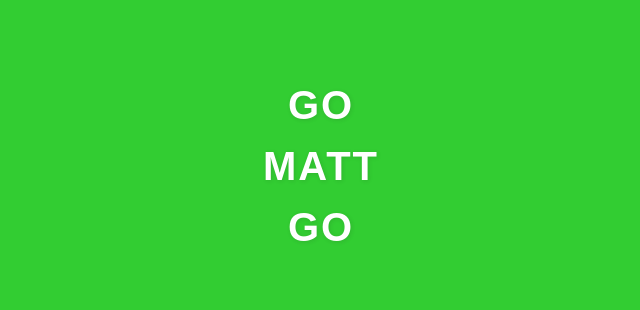
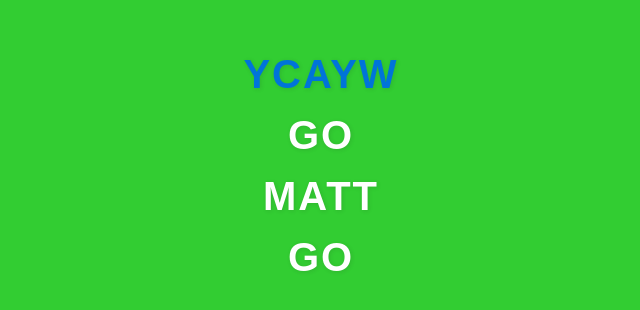
Before and after one commit to Matty6362/pubtest, a plain HTML site: page index.html in a window 1280 px wide. Shown: the part 234-544 px from the top of the page, without its empty margins (319-959 px from the left). Drawn offline with Linux system fonts and the light colour scheme.

Commit message:
Add YCAYW

```diff
--- a/index.html
+++ b/index.html
@@ -25,6 +25,7 @@
   </style>
 </head>
 <body>
+  <h1 style="color: #0074D9;">YCAYW</h1>
   <h1>GO</h1>
   <h1>MATT</h1>
   <h1>GO</h1>
```
